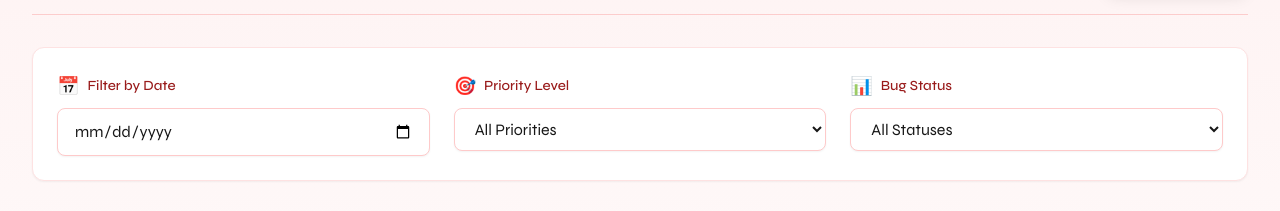
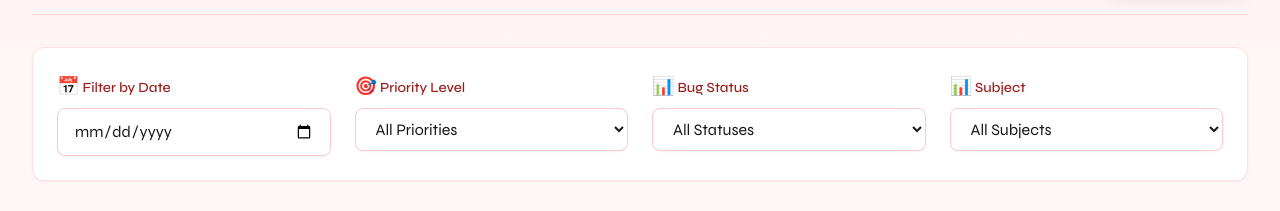
Before and after one commit to NC0312/social-it-up, a Next.js app: page /bug-panel69 in a window 1280 px wide. Shown: the part 231-442 px from the top of the page. Built offline with nearby package versions, Linux system fonts and the light colour scheme; no server answers; the database is empty.

Commit message:
subjects filter added at bug panel

```diff
--- a/app/admin-panel69/page.js
+++ b/app/admin-panel69/page.js
@@ -352,7 +352,7 @@ const AdminPanel = () => {
       >
         <div className="grid grid-cols-1 md:grid-cols-2 gap-6 mb-8 bg-white p-6 rounded-xl shadow-sm border border-[#36302A]/10">
           <div className="space-y-2">
-            <label className="block text-sm font-medium text-[#36302A] flex items-center gap-2" htmlFor="date-filter">
+            <label className="block text-sm font-medium text-[#36302A] items-center gap-2" htmlFor="date-filter">
               <span className="text-lg">📅</span> Filter by Date
             </label>
             <input
@@ -365,7 +365,7 @@ const AdminPanel = () => {
           </div>
 
           <div className="space-y-2">
-            <label className="block text-sm font-medium text-[#36302A] flex items-center gap-2" htmlFor="signup-filter">
+            <label className="block text-sm font-medium text-[#36302A] items-center gap-2" htmlFor="signup-filter">
               <span className="text-lg">✉️</span> Newsletter Signup Status
             </label>
             <select
--- a/app/bug-panel69/page.js
+++ b/app/bug-panel69/page.js
@@ -41,6 +41,7 @@ const BugPanel = () => {
     const [loadingNotifications, setLoadingNotifications] = useState({});
     const [issyncing, setIssyncing] = useState(false);
     const [selectedStatus, setSelectedStatus] = useState("");
+    const [selectedSubject, setSelectedSubject] = useState("");
     const [selectedItems, setSelectedItems] = useState(new Set());
     const [selectAll, setSelectAll] = useState(false);
     const entriesPerPage = 20;
@@ -187,6 +188,10 @@ const BugPanel = () => {
         setSelectedPriority(e.target.value);
     };
 
+    const handleSubjectChange = (e) =>{
+        setSelectedSubject(e.target.value);
+    }
+
     const handleStatusChange = (e) => {
         setSelectedStatus(e.target.value);
     };
@@ -211,6 +216,10 @@ const BugPanel = () => {
 
         if (selectedStatus) {
             filtered = filtered.filter(bug => bug.status === selectedStatus);
+        }
+
+        if(selectedSubject){
+            filtered = filtered.filter(bug => bug.subject === selectedSubject);
         }
 
         setFilteredBugs(filtered);
@@ -550,9 +559,9 @@ const BugPanel = () => {
                 whileInView="visible"
                 viewport={{ once: true }}
             >
-                <div className="grid grid-cols-1 md:grid-cols-3 gap-6 mb-8 bg-white p-6 rounded-xl shadow-sm border border-red-100">
+                <div className="grid grid-cols-1 md:grid-cols-4 gap-6 mb-8 bg-white p-6 rounded-xl shadow-sm border border-red-100">
                     <div className="space-y-2">
-                        <label className="block text-sm font-medium text-red-800 flex items-center gap-2" htmlFor="date-filter">
+                        <label className="block text-sm font-medium text-red-800 items-center gap-2" htmlFor="date-filter">
                             <span className="text-lg">📅</span> Filter by Date
                         </label>
                         <input
@@ -565,7 +574,7 @@ const BugPanel = () => {
                     </div>
 
                     <div className="space-y-2">
-                        <label className="block text-sm font-medium text-red-800 flex items-center gap-2" htmlFor="priority-filter">
+                        <label className="block text-sm font-medium text-red-800 items-center gap-2" htmlFor="priority-filter">
                             <span className="text-lg">🎯</span> Priority Level
                         </label>
                         <select
@@ -583,7 +592,7 @@ const BugPanel = () => {
                     </div>
 
                     <div className="space-y-2">
-                        <label className="block text-sm font-medium text-red-800 flex items-center gap-2" htmlFor="status-filter">
+                        <label className="block text-sm font-medium text-red-800 items-center gap-2" htmlFor="status-filter">
                             <span className="text-lg">📊</span> Bug Status
                         </label>
                         <select
@@ -595,6 +604,23 @@ const BugPanel = () => {
                             <option value="">All Statuses</option>
                             <option value="resolved">Resolved</option>
                             <option value="unresolved">Unresolved</option>
+                        </select>
+                    </div>
+
+                    <div className="space-y-2">
+                        <label className="block text-sm font-medium text-red-800 items-center gap-2" htmlFor="subject-filter">
+                            <span className="text-lg">📊</span> Subject
+                        </label>
+                        <select
+                            id="subject-filter"
+                            value={selectedSubject}
+                            onChange={handleSubjectChange}
+                            className="w-full border border-red-200 rounded-lg px-4 py-2.5 shadow-sm focus:outline-none focus:ring-2 focus:ring-red-500 focus:border-transparent transition-all duration-200 bg-white"
+                        >
+                            <option value="">All Subjects</option>
+                            <option value="bug">Bugs</option>
+                            <option value="form-issue">Form-Issue</option>
+                            <option value="others">Others</option>
                         </select>
                     </div>
                 </div>
@@ -620,6 +646,7 @@ const BugPanel = () => {
                             setSelectedDate("");
                             setSelectedPriority("");
                             setSelectedStatus("");
+                            setSelectedSubject("");
                             setFilteredBugs(bugs);
                             toast.success("Filters cleared!");
                         }}
--- a/app/review-panel69/page.js
+++ b/app/review-panel69/page.js
@@ -576,7 +576,7 @@ const ReviewPanel = () => {
             >
                 <div className="grid grid-cols-1 md:grid-cols-4 gap-6 mb-8 bg-white p-6 rounded-xl shadow-sm border border-green-100">
                     <div className="space-y-2">
-                        <label className="block text-sm font-medium text-green-800 flex items-center gap-2" htmlFor="date-filter">
+                        <label className="block text-sm font-medium text-green-800 items-center gap-2" htmlFor="date-filter">
                             <span className="text-lg">📅</span> Filter by Date
                         </label>
                         <input
@@ -590,7 +590,7 @@ const ReviewPanel = () => {
 
                     {/* Similar enhancements for other filter inputs */}
                     <div className="space-y-2">
-                        <label className="block text-sm font-medium text-green-800 flex items-center gap-2" htmlFor="signup-filter">
+                        <label className="block text-sm font-medium text-green-800 items-center gap-2" htmlFor="signup-filter">
                             <span className="text-lg">📝</span> Newsletter Signup
                         </label>
                         <select
@@ -607,7 +607,7 @@ const ReviewPanel = () => {
 
                     {/* Enhanced Priority Filter */}
                     <div className="space-y-2">
-                        <label className="block text-sm font-medium text-green-800 flex items-center gap-2" htmlFor="priority-filter">
+                        <label className="block text-sm font-medium text-green-800 items-center gap-2" htmlFor="priority-filter">
                             <span className="text-lg">🎯</span> Priority Level
                         </label>
                         <select
@@ -626,7 +626,7 @@ const ReviewPanel = () => {
 
                     {/* Enhanced Client Status Filter */}
                     <div className="space-y-2">
-                        <label className="block text-sm font-medium text-green-800 flex items-center gap-2" htmlFor="client-status-filter">
+                        <label className="block text-sm font-medium text-green-800 items-center gap-2" htmlFor="client-status-filter">
                             <span className="text-lg">📊</span> Client Status
                         </label>
                         <select
```
